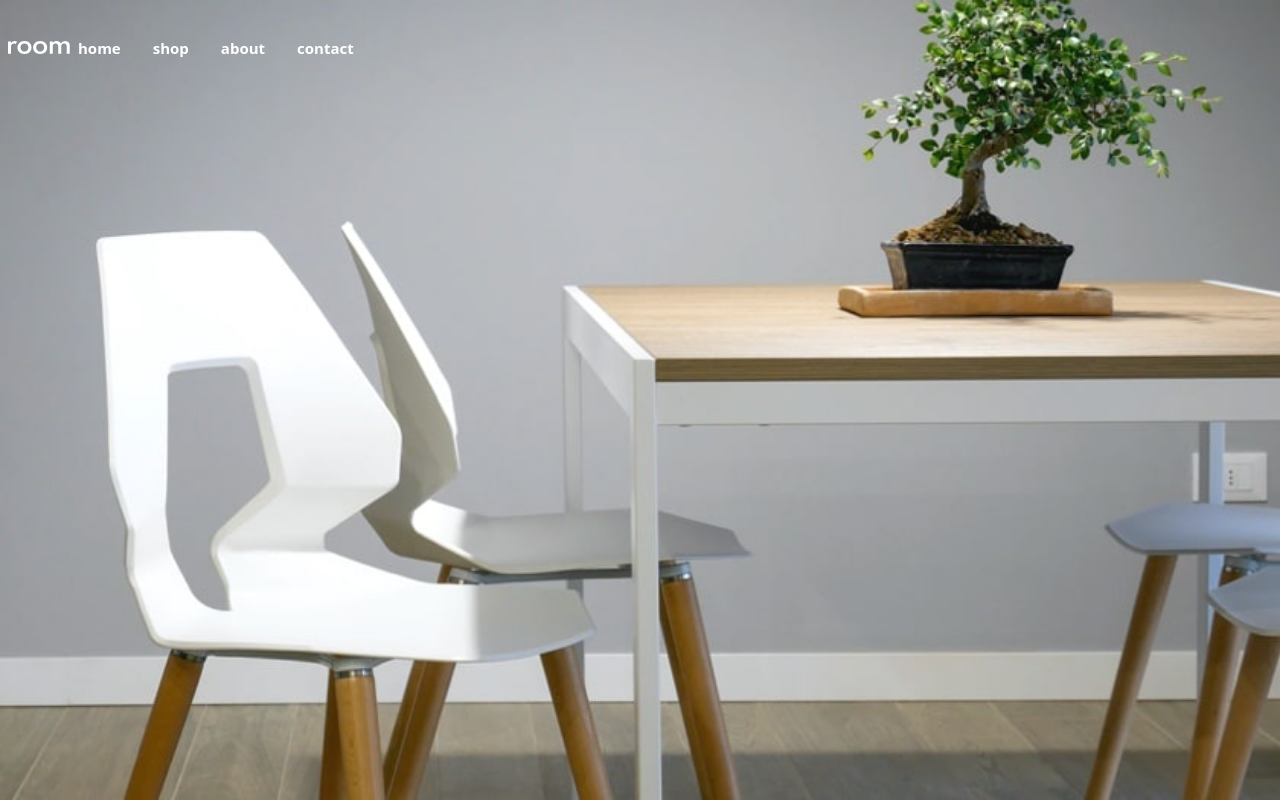
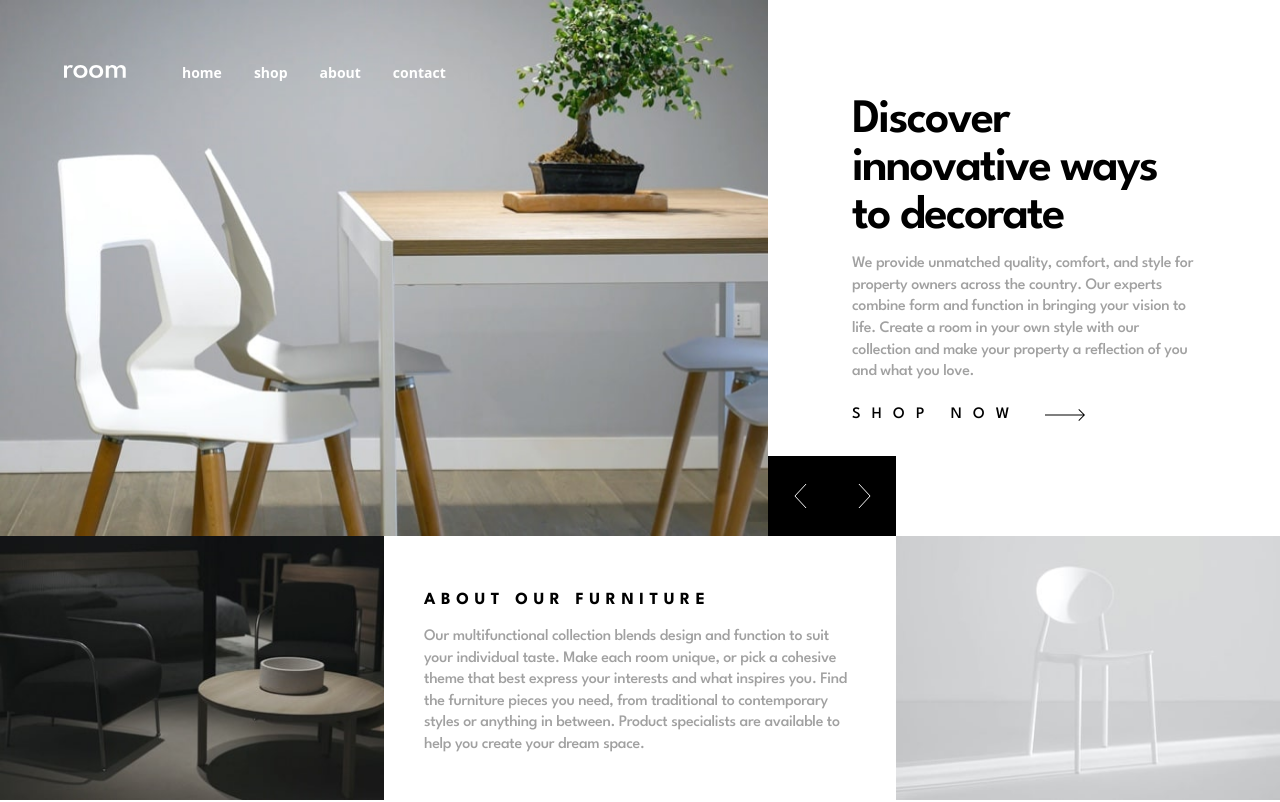
Before and after one commit to ferdinandoaspro/room-homepage, a React (Vite) app: page / in a window 1280 px wide. Shown: the top 802 px of the page. Built offline with nearby package versions, Linux system fonts and the light colour scheme.

Commit message:
Completed work on the tablet and laptop layout

```diff
--- a/index.html
+++ b/index.html
@@ -10,8 +10,8 @@
     <link rel="stylesheet" href="src/index.css">
     <title>Frontend Mentor | Room homepage</title>
   </head>
-  <body >
-    <div id="root" class="w-full h-full"></div>
+  <body className="md:h-screen">
+    <div id="root" class="w-full max-w-[2000px] md:grid md:mx-auto md:grid-cols-10 md:grid-rows-[55vh_45vh] overflow-auto lg:grid-rows-[67vh_33vh]"></div>
     <script type="module" src="/src/main.tsx"></script>
   </body>
 </html>
--- a/src/App.tsx
+++ b/src/App.tsx
@@ -25,16 +25,16 @@ function App() {
                         position={"bottom-0 right-0"}
                         display={"md:hidden"} />
       </Header>
-      <main className="font-league-spartan">
+      <main className="font-league-spartan md:contents">
         <PrimarySection backgroundCount={backgroundCount}>
           <ImageSelectors handleIncr={increaseCount}
                           handleDecr={decreaseCount}
                           position={"bottom-0 left-0"}
                           display={"max-md:hidden"} />
         </PrimarySection>
-        <img src="src/assets/images/image-about-dark.jpg" alt="" className="w-full h-full"/>
+        <img src="src/assets/images/image-about-dark.jpg" alt="" className="w-full h-full md:col-span-3"/>
         <AboutSection />
-        <img src="src/assets/images/image-about-light.jpg" alt="" className="w-full h-full"/>
+        <img src="src/assets/images/image-about-light.jpg" alt="" className="w-full h-full md:col-span-3"/>
       </main>
     </>
   )
--- a/src/components/AboutSection.tsx
+++ b/src/components/AboutSection.tsx
@@ -1,7 +1,8 @@
 export default function AboutSection() {
     return (
-        <section className="px-8 pt-12 pb-10">
-            <h2 className="mb-5 tracking-[0.35rem] font-[700] text-[15px]">ABOUT OUR FURNITURE</h2>
+        <div className="px-8 pt-12 pb-10 lg:px-10 section-tablet-layout md:col-span-4">
+            <section className="md:text-start">
+                <h2 className="mb-5 tracking-[0.35rem] font-[700] text-[15px] md:mb-3 lg:text-[17px]">ABOUT OUR FURNITURE</h2>
                 <p className="section-body">
                     Our multifunctional collection blends design and
                     function to suit your individual taste. Make each
@@ -13,5 +14,7 @@ export default function AboutSection() {
                     you create your dream space.
                 </p>
             </section>
+        </div>
+
     )
 }
--- a/src/components/Header.tsx
+++ b/src/components/Header.tsx
@@ -9,13 +9,15 @@ export default function Header({backgroundCount, children, openDialog} :
 
 
     return (
-        <header className="relative flex flex-col justify-between min-h-[360px] max-md:w-screen aspect-[16/10] text-white">
-            <nav className="z-10 flex items-center px-2 h-[6rem] w-full text-white font-[700]">
+        <header className="relative flex flex-col justify-between min-h-[360px] text-white
+        max-md:aspect-[16/10] max-md:w-screen md:col-start-1 md:col-span-6">
+            <nav className="z-10 flex items-center px-2 h-24 w-full font-[700] md:px-8 lg:px-16 lg:h-36">
                 <button className="p-3 md:hidden" aria-labelledby="open-menu" onClick={openDialog}>
                    <img src="src/assets/images/icon-hamburger.svg" alt="" />
                    <span className="sr-only" id="open-menu">Open navigation menu</span>
                 </button>
-                <img src="src/assets/images/logo.svg" alt="Room logo" className="w-[62px] h-[14px] max-md:mx-auto max-md:translate-x-[-40%]"/>
+                <img src="src/assets/images/logo.svg" alt="Room logo"
+                className="w-[62px] h-[14px] max-md:mx-auto max-md:translate-x-[-40%] md:mr-8 lg:mr-12"/>
                 {children[0]}
                 {children[1]}
             </nav>
--- a/src/components/ImageSelectors.tsx
+++ b/src/components/ImageSelectors.tsx
@@ -1,15 +1,20 @@
 export default function ImageSelectors({handleIncr, handleDecr, position, display}:
                     {handleIncr: () => void, handleDecr: () => void, position: string, display: string}) {
+
+    const buttonStyle: string = "inline-grid place-items-center bg-black h-14 w-14 focus:bg-very-dark-gray md:w-[50%] md:h-[3rem] lg:h-[4rem] xl:h-[5rem] hover:bg-very-dark-gray"
+
     return (
-        <div className={`z-10 absolute ${position} ${display}`}>
-            <button onClick={handleDecr}  className="px-5 py-4 bg-black hover:bg-very-dark-gray" aria-labelledby="previous-image">
-                <img src="src/assets/images/icon-angle-left.svg" alt=""/>
-                <span className="sr-only" id="previous-image">Previous image</span>
-            </button>
-            <button onClick={handleIncr} className="px-5 py-4 bg-black hover:bg-very-dark-gray" aria-labelledby="next-image">
-                <img src="src/assets/images/icon-angle-right.svg" alt=""/>
-                <span className="sr-only" id="next-image">Next image</span>
-            </button>
+        <div className={`z-10 absolute md:w-full md:grid md:grid-cols-4 ${position} ${display}`}>
+            <div className="col-span-1">
+                <button onClick={handleDecr}  className={buttonStyle} aria-labelledby="previous-image">
+                    <img src="src/assets/images/icon-angle-left.svg" alt="" className="w-[13px] h-[17px] md-[14px] md:h-[24px]"/>
+                    <span className="sr-only" id="previous-image">Previous image</span>
+                </button>
+                <button onClick={handleIncr}  className={buttonStyle} aria-labelledby="next-image">
+                    <img src="src/assets/images/icon-angle-right.svg" alt="" className="w-[13px] h-[17px] md-[14px] md:h-[24px]"/>
+                    <span className="sr-only" id="next-image">Next image</span>
+                </button>
+            </div>
         </div>
     )
 }
--- a/src/components/NavMenuOptions.tsx
+++ b/src/components/NavMenuOptions.tsx
@@ -5,8 +5,8 @@ export default function NavMenuOptions({display} : {display: string}) {
         <>
         {options.map((option, index) => {
         return <li key={index}>
-            <button className="p-2 align-middle" aria-labelledby="nav-section">
-                <span className="text-[15px]">{option}</span>
+            <button className="p-2 align-middle focus:underline focus:decoration-4 focus:underline-offset-8 hover:underline hover:decoration-4 hover:underline-offset-8" aria-labelledby="nav-section">
+                <span className="text-sm">{option}</span>
                 <span className="sr-only" id="nav-section">{option} section</span>
             </button>
         </li>
--- a/src/components/PrimarySection.tsx
+++ b/src/components/PrimarySection.tsx
@@ -21,15 +21,16 @@ export default function PrimarySection({backgroundCount, children} : {background
                                                 customers want for their home and office.`]
 
     return (
-        <section className="relative px-8 py-14">
-            <h1 className="mb-4 text-3xl min-[375px]:text-[2.5rem] font-[600] tracking-[-0.04em]">
+        <div className="relative px-8 py-14 section-tablet-layout md:row-start-1 md:col-start-7 md:col-span-4 lg:px-[5.25rem] lg:py-28">
+            <section>
+                <h1 className="mb-4 text-3xl font-[600] tracking-[-0.04em] min-[375px]:text-[2.5rem] md:mb-3 md:text-[1.85rem] lg:text-4xl xl:text-5xl">
                     {sectionTitle[backgroundCount - 1]}
                 </h1>
                 <p className="section-body">
                     {sectionDescription[backgroundCount - 1]}
                 </p>
-            <button className="flex items-center gap-6 mt-[2.25rem] mb-3 group hover:text-dark-gray">
-                <span className="tracking-[0.7rem] font-[600] text-[15px]">SHOP NOW</span>
+                <button className="flex items-center gap-6 mb-3 mt-9 group md:mt-5 hover:text-dark-gray">
+                    <span className="tracking-[0.7rem] font-[600] text-[15px] md:text-[1rem] md:font-[500]">SHOP NOW</span>
                     <svg className="group-hover:fill-dark-gray" width="40" height="12" xmlns="http://www.w3.org/2000/svg">
                         <path d="M34.05 0l5.481 5.527h.008v.008L40
                                 6l-.461.465v.063l-.062-.001L34.049 12l-.662-.668
@@ -37,7 +38,9 @@ export default function PrimarySection({backgroundCount, children} : {background
                                 fill="currentColor" fillRule="nonzero"/>
                     </svg>
                 </button>
+            </section>
             {children}
-        </section>
+        </div>
+
     )
 }
--- a/src/index.css
+++ b/src/index.css
@@ -6,4 +6,7 @@
     .section-body {
         @apply tracking-[-0.02rem] text-dark-gray font-[500] leading-[1.35rem]
     }
+    .section-tablet-layout {
+        @apply md:flex md:justify-center md:items-center
+    }
 }
```
Lines whose indentation alone changed are shown as unchanged.
